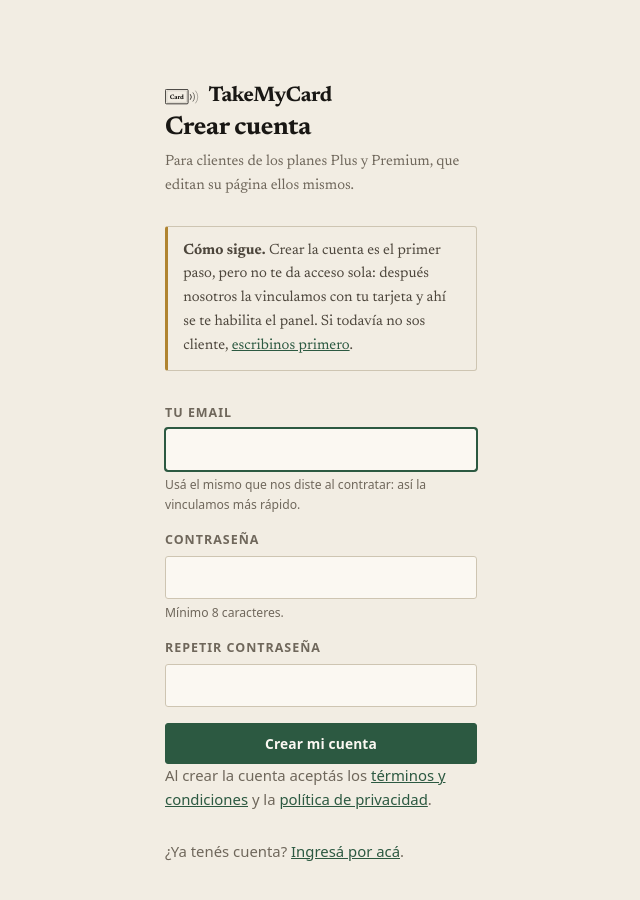
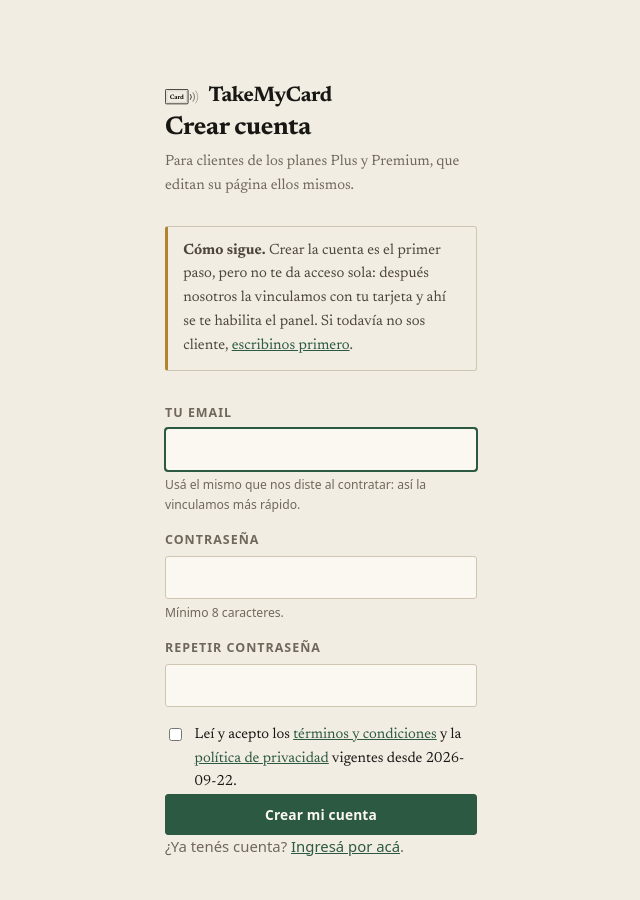
Before and after one commit to TheOneWhoTrades/TakeMyCard, a Next.js app: page /crear-cuenta in a window 1280 px wide. Shown: the top 900 px of the page, without its empty margins (319-959 px from the left). Built offline with nearby package versions, Linux system fonts and the light colour scheme; no server answers.

Commit message:
feat: record legal document acceptance at signup

```diff
--- a/app/crear-cuenta/actions.ts
+++ b/app/crear-cuenta/actions.ts
@@ -3,6 +3,7 @@
 import { headers } from 'next/headers'
 import { redirect } from 'next/navigation'
 import { siteUrl } from '@/lib/env'
+import { LEGAL } from '@/lib/marca'
 import { supabaseServer } from '@/lib/supabase/server'
 
 export type EstadoAlta = { error?: string; confirmar?: boolean }
@@ -29,8 +30,12 @@
   const email = String(formData.get('email') ?? '').trim().toLowerCase()
   const password = String(formData.get('password') ?? '')
   const repetida = String(formData.get('password2') ?? '')
+  const aceptaDocumentos = formData.get('acepta_documentos') === 'on'
 
   if (!email || !email.includes('@')) return { error: 'Escribí un email válido.' }
+  if (!aceptaDocumentos) {
+    return { error: 'Para crear una cuenta tenés que aceptar los términos y la política de privacidad.' }
+  }
   if (password.length < MINIMO_CLAVE) {
     return { error: `La contraseña tiene que tener al menos ${MINIMO_CLAVE} caracteres.` }
   }
@@ -44,7 +49,17 @@
   const { data, error } = await supabase.auth.signUp({
     email,
     password,
-    options: { emailRedirectTo: `${base}/auth/callback?next=/panel` },
+    options: {
+      emailRedirectTo: `${base}/auth/callback?next=/panel`,
+      // Deja constancia de qué textos públicos aceptó al darse de alta. Es una
+      // traza operativa del alta, no una sustitución de la revisión legal que
+      // sigue siendo necesaria antes de empezar a cobrar.
+      data: {
+        terminos_version: LEGAL.vigenteDesde,
+        privacidad_version: LEGAL.vigenteDesde,
+        documentos_aceptados_el: new Date().toISOString(),
+      },
+    },
   })
 
   if (error) {
--- a/app/crear-cuenta/formulario.tsx
+++ b/app/crear-cuenta/formulario.tsx
@@ -3,6 +3,7 @@
 import Link from 'next/link'
 import { useActionState } from 'react'
 import { useFormStatus } from 'react-dom'
+import { LEGAL } from '@/lib/marca'
 import { crearCuenta, type EstadoAlta } from './actions'
 
 function Boton() {
@@ -54,12 +55,16 @@
         <input type="password" name="password2" autoComplete="new-password" required />
       </label>
 
+      <label className="campo--check" style={{ alignItems: 'flex-start' }}>
+        <input type="checkbox" name="acepta_documentos" required />
+        <span>
+          Leí y acepto los <Link href="/terminos">términos y condiciones</Link> y la{' '}
+          <Link href="/privacidad">política de privacidad</Link> vigentes desde{' '}
+          {LEGAL.vigenteDesde}.
+        </span>
+      </label>
+
       <Boton />
-
-      <p className="login__pie">
-        Al crear la cuenta aceptás los <Link href="/terminos">términos y condiciones</Link> y
-        la <Link href="/privacidad">política de privacidad</Link>.
-      </p>
     </form>
   )
 }
```
Also changed, not shown: 1 other file (tests, documents, lock files or other folders).
